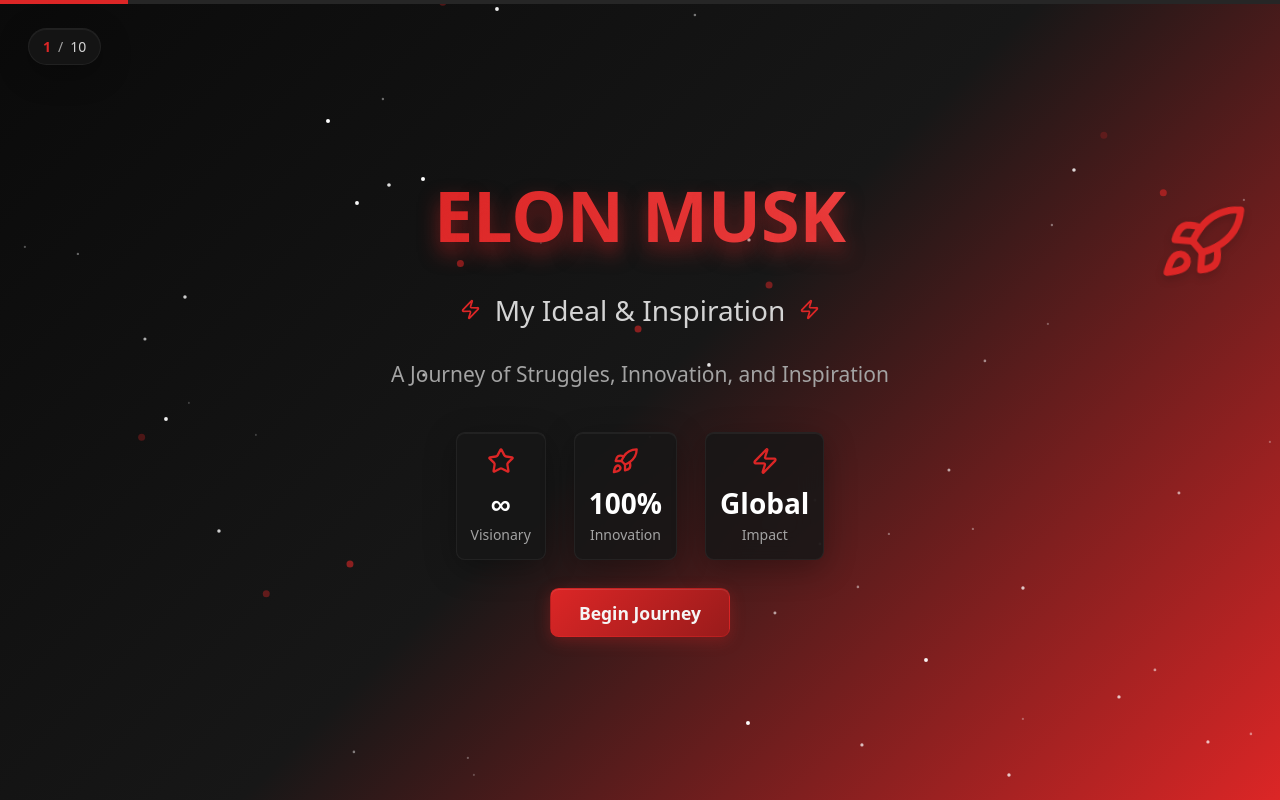
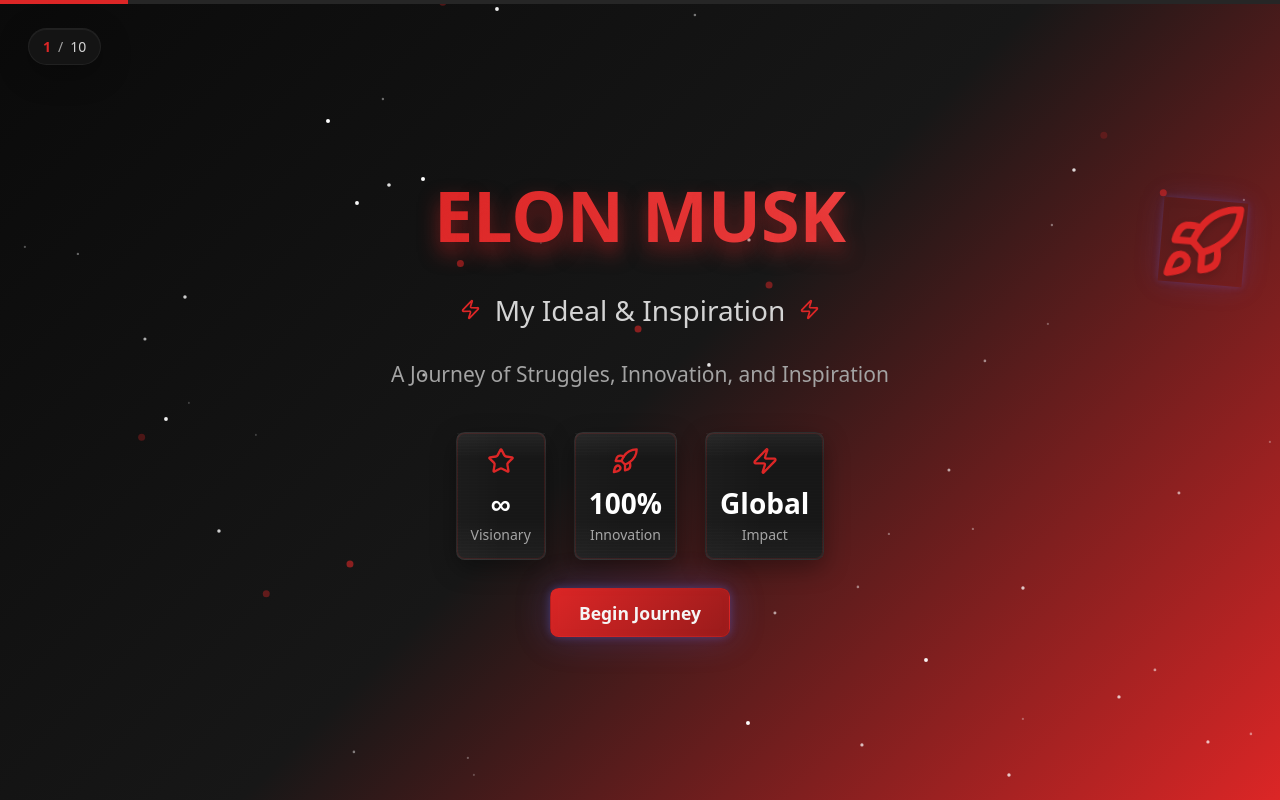
Before and after one commit to zepichere2/presentation, a Next.js app: page / in a window 1280 px wide. Built offline with nearby package versions, Linux system fonts and the light colour scheme.

Commit message:
Add ion-inspired visual styles and motion effects to UI components
Co-authored-by: 25bcs12756 <25bcs12756@cuchd.in>

```diff
--- a/src/app/globals.css
+++ b/src/app/globals.css
@@ -861,3 +861,58 @@
 .min-h-dvh {
   min-height: calc(var(--dvh, 1vh) * 100);
 }
+
+/* Visual language: ion glows, metallic, scanlines, motion */
+.ion-glow {
+  box-shadow:
+    0 0 0.5rem rgba(99,102,241,0.25),
+    0 0 2rem rgba(99,102,241,0.15),
+    inset 0 0 0.5rem rgba(220,38,38,0.05);
+}
+
+.ion-glow-strong {
+  box-shadow:
+    0 0 0.6rem rgba(99,102,241,0.35),
+    0 0 2.5rem rgba(99,102,241,0.25),
+    inset 0 0 0.6rem rgba(220,38,38,0.08);
+}
+
+.metal-panel {
+  background:
+    linear-gradient(180deg, rgba(255,255,255,0.06), rgba(255,255,255,0) 20%),
+    linear-gradient(0deg, rgba(255,255,255,0.04), rgba(255,255,255,0) 30%),
+    linear-gradient(90deg, rgba(255,255,255,0.02), rgba(255,255,255,0) 50%),
+    var(--dark-gray-900);
+  border: 1px solid rgba(255,255,255,0.06);
+  backdrop-filter: blur(6px);
+}
+
+.scanlines::before {
+  content: "";
+  position: absolute;
+  inset: 0;
+  background: repeating-linear-gradient(
+    to bottom,
+    rgba(255,255,255,0.04),
+    rgba(255,255,255,0.04) 1px,
+    transparent 1px,
+    transparent 3px
+  );
+  pointer-events: none;
+  mix-blend-mode: overlay;
+}
+
+.motion-soft {
+  transition: all 400ms cubic-bezier(0.22, 1, 0.36, 1);
+}
+
+.motion-inertia {
+  transition: all 600ms cubic-bezier(0.17, 0.55, 0.55, 1);
+}
+
+/* Accent edge */
+.accent-edge {
+  box-shadow:
+    inset 0 0 0 1px rgba(220, 38, 38, 0.15),
+    0 8px 24px rgba(0,0,0,0.35);
+}
--- a/src/components/presentation/slides/TitleSlide.tsx
+++ b/src/components/presentation/slides/TitleSlide.tsx
@@ -55,7 +55,7 @@ export function TitleSlide({ isActive }: SlideProps) {
             animate={isActive ? { rotateZ: [0, 5, -5, 0] } : {}}
             transition={{ duration: 4, repeat: Infinity, ease: "easeInOut" }}
           >
-            <Rocket className="w-24 h-24 text-accent-red drop-shadow-lg" />
+            <Rocket className="w-24 h-24 text-accent-red drop-shadow-lg ion-glow" />
           </motion.div>
 
           {/* Rocket Trail */}
@@ -129,7 +129,7 @@ export function TitleSlide({ isActive }: SlideProps) {
           ].map((stat, index) => (
             <motion.div
               key={stat.label}
-              className="text-center dark-glass p-4 rounded-lg interactive-3d"
+              className="relative text-center dark-glass metal-panel p-4 rounded-lg interactive-3d scanlines accent-edge motion-soft"
               whileHover={{
                 scale: 1.05,
                 boxShadow: "0 10px 30px rgba(220, 38, 38, 0.3)"
@@ -153,9 +153,9 @@ export function TitleSlide({ isActive }: SlideProps) {
           transition={{ duration: 1, delay: 1.2 }}
         >
           <motion.button
-            className="dark-button px-8 py-3 rounded-lg responsive-text-lg font-semibold"
-            whileHover={{ scale: 1.05 }}
-            whileTap={{ scale: 0.95 }}
+            className="dark-button px-8 py-3 rounded-lg responsive-text-lg font-semibold ion-glow-strong motion-inertia"
+            whileHover={{ scale: 1.06 }}
+            whileTap={{ scale: 0.96 }}
           >
             Begin Journey
           </motion.button>
```
